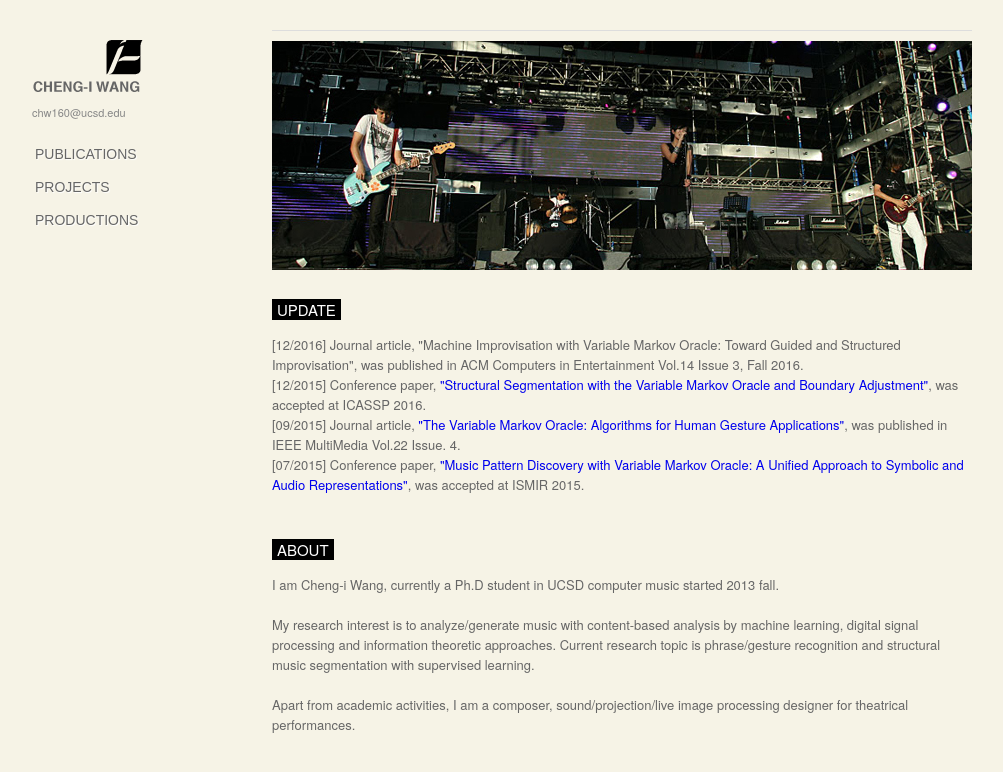
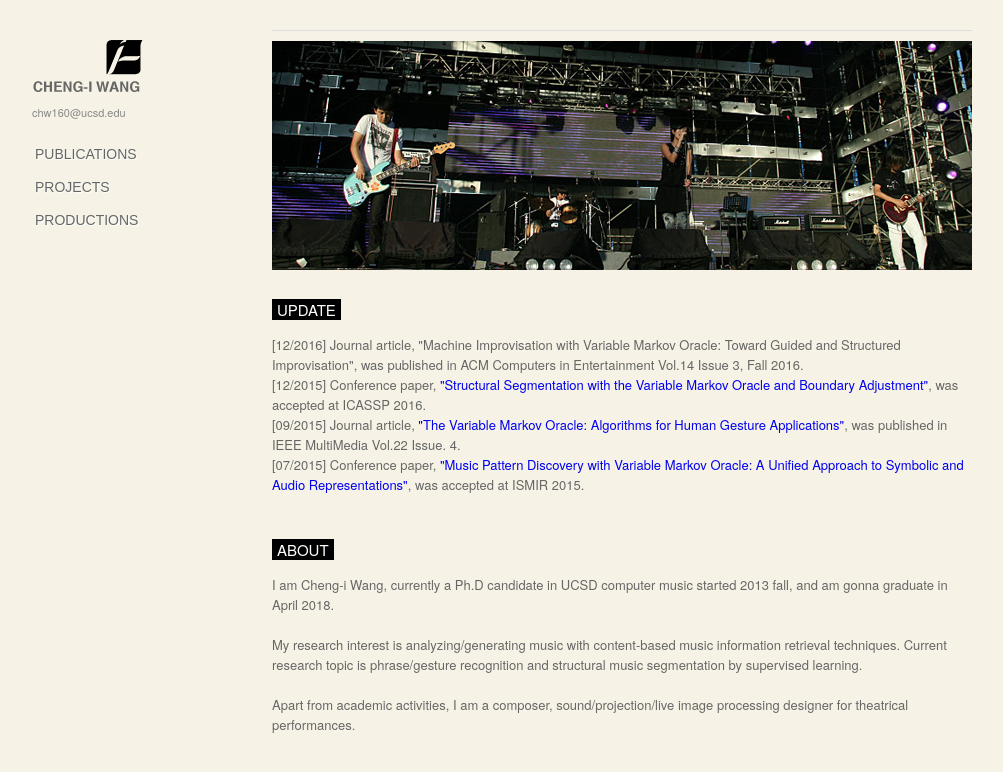
Before and after one commit to wangsix/wangsix.github.io, a Jekyll site: the page built from index.html, in a window 1280 px wide. Shown: the top 772 px of the page, without its empty margins (128-1131 px from the left). Built offline with Jekyll 4.4.1, drawn with Linux system fonts in a browser that asks for light colours.

Commit message:
added publication.html

```diff
--- a/_layouts/default.html
+++ b/_layouts/default.html
@@ -59,7 +59,7 @@
 
             <div id="navmenu">
 				<ul>
-					<a id="nav-publications" href="/publications"><div><li>PUBLICATIONS</li></div></a>
+					<a id="nav-publications" href="publications.html"><div><li>PUBLICATIONS</li></div></a>
 					<a id="nav-project" href="/projects"><div><li>PROJECTS</li></div></a>
 					<a id="nav-courses" href="/producstions"><div><li>PRODUCTIONS</li></div></a>
 				</ul>
@@ -83,6 +83,7 @@
 </script>
 		<section class="twelve columns omega">
 			{{ content }}
+		<div style="height:80px">&nbsp;</div>
 		</section>
 	</div><!-- container -->
 
--- a/index.html
+++ b/index.html
@@ -21,18 +21,16 @@
 	<br />
 	<br />
 <h1 style="margin-top:-10px;"><span class="textbg">ABOUT</span></h1>
-	I am Cheng-i Wang, currently a Ph.D student in UCSD computer music started 2013 fall.
+	I am Cheng-i Wang, currently a Ph.D candidate in UCSD computer music started 2013 fall, and am gonna graduate in April 2018.
 
 	<br />
 <br />
 
-	My research interest is to analyze/generate music with content-based analysis by machine learning, digital signal processing and information theoretic approaches.
-	Current research topic is phrase/gesture recognition and structural music segmentation with supervised learning.
+	My research interest is analyzing/generating music with content-based music information retrieval techniques.
+	Current research topic is phrase/gesture recognition and structural music segmentation by supervised learning.
 
 	<br />
 <br />
 	Apart from academic activities, I am a composer, sound/projection/live image processing designer for theatrical performances.
 <br />
 </p>
-
-<div style="height:80px">&nbsp;</div>
```
Also changed, not shown: publications.html (added, +57 -0 lines).
